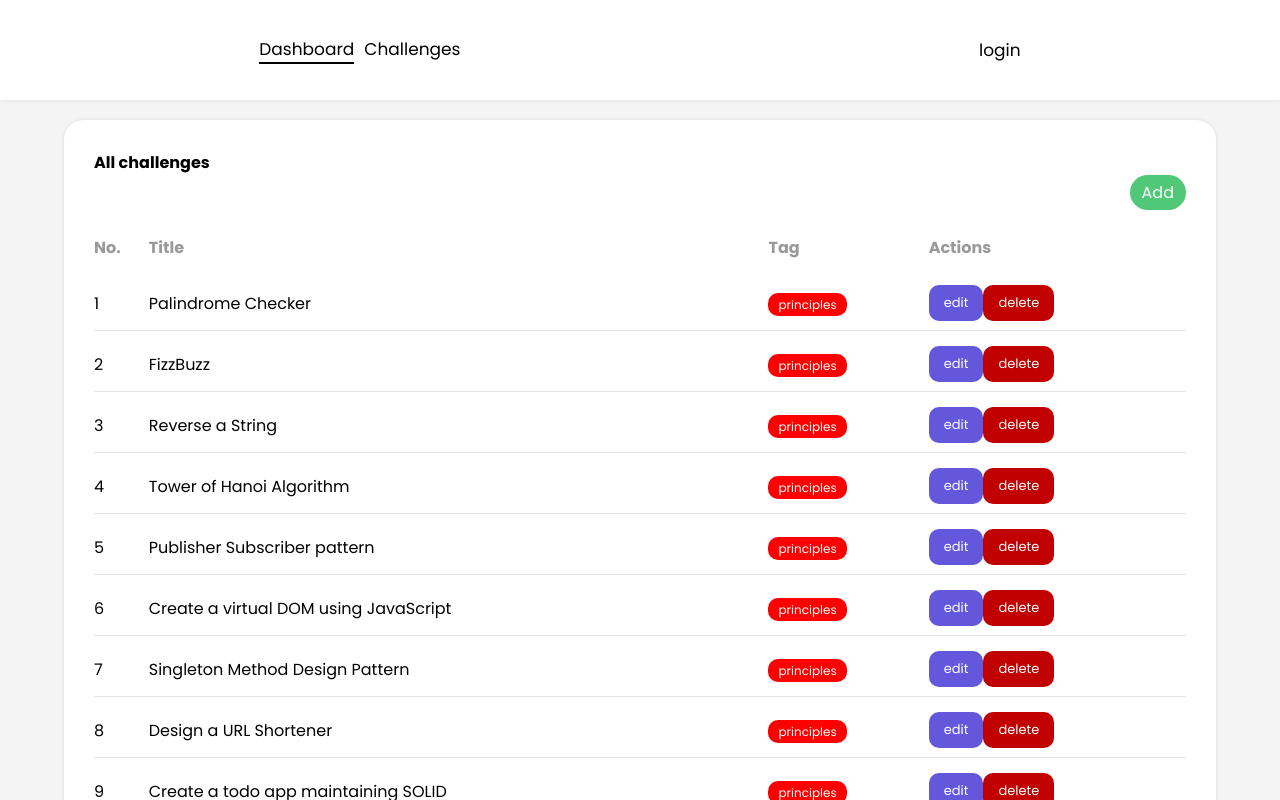
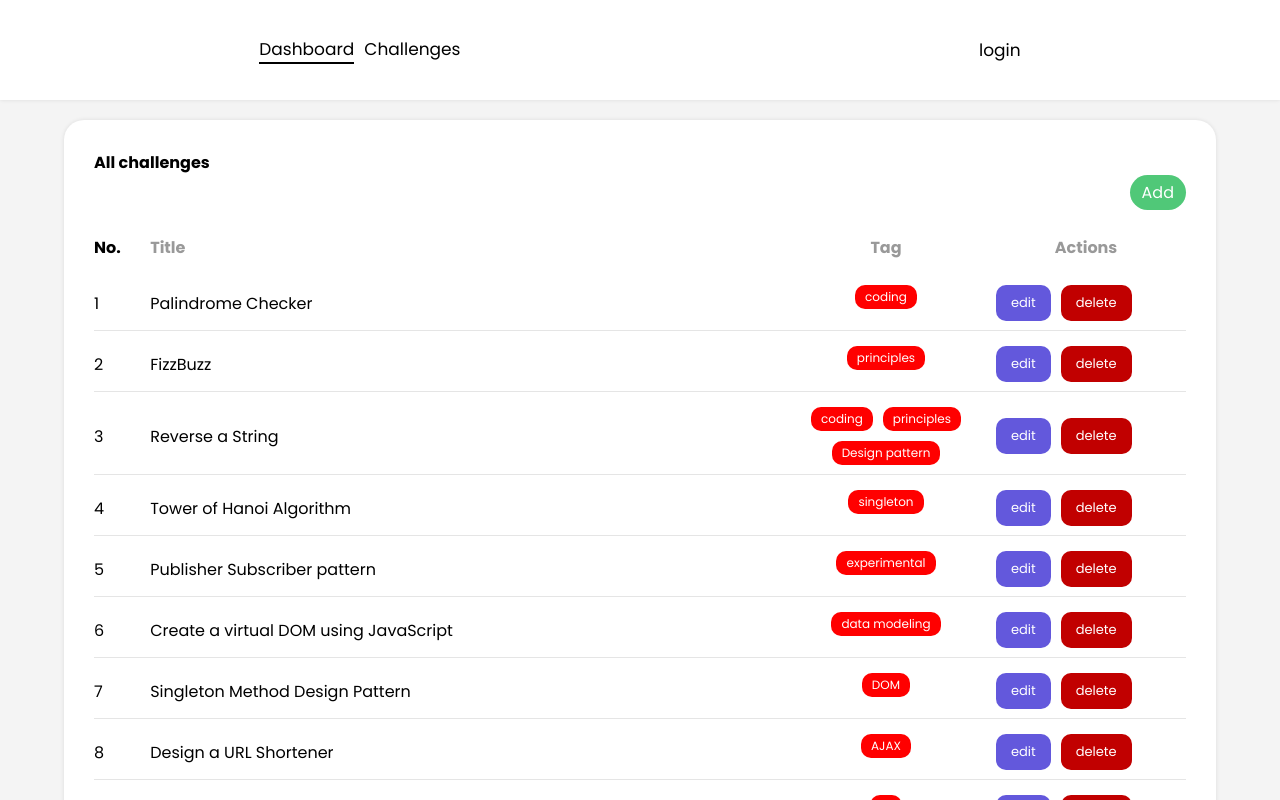
Before and after one commit to gkibria121/challenge-forum, a Next.js app: page /dashboard in a window 1280 px wide. Shown: the top 800 px of the page. Built offline with nearby package versions, Linux system fonts and the light colour scheme.

Commit message:
change style

```diff
--- a/app/dashboard/page.js
+++ b/app/dashboard/page.js
@@ -22,9 +22,9 @@ function page() {
         <thead className="table__thead">
             <tr>
               <th>No.</th>
-              <th colSpan="3">Title</th>
-              <th>Tag</th>
-              <th>Actions</th>
+              <th colSpan="3" className="table__th">Title</th>
+              <th className="table__th table__th--tag">Tag</th>
+              <th className="table__th table__th--actions">Actions</th>
             </tr>
 
 
@@ -33,7 +33,7 @@ function page() {
           <tr className="table__row">
             <td className="table__column">1</td>
             <td className="table__column" colSpan="3">Palindrome Checker</td>
-            <td className="table__column" ><span className="tag">principles</span></td>
+            <td className="table__column table__column--tags tags" ><span className="tag">coding</span></td>
             <td className="table__column" >
                  <button className="btn btn--edit">edit</button>
                  <button className="btn btn--delete">delete</button>
@@ -42,7 +42,7 @@ function page() {
           <tr className="table__row">
             <td className="table__column">2</td>
             <td className="table__column" colSpan="3">FizzBuzz</td>
-            <td className="table__column"><span className="tag">principles</span></td>
+            <td className="table__column table__column--tags tags"><span className="tag">principles</span></td>
             <td className="table__column" >
                 <button className="btn btn--edit">edit</button>
                 <button className="btn btn--delete">delete</button>
@@ -51,7 +51,11 @@ function page() {
           <tr className="table__row">
             <td className="table__column">3</td>
             <td className="table__column" colSpan="3">Reverse a String</td>
-            <td className="table__column"><span className="tag">principles</span></td>
+            <td className="table__column table__column--tags tags">
+              <span className="tag">coding</span>
+              <span className="tag">principles</span>
+              <span className="tag">Design pattern</span>
+            </td>
             <td className="table__column" >
                 <button className="btn btn--edit">edit</button>
                 <button className="btn btn--delete">delete</button>
@@ -60,7 +64,7 @@ function page() {
           <tr className="table__row">
             <td className="table__column">4</td>
             <td className="table__column" colSpan="3">Tower of Hanoi Algorithm</td>
-            <td className="table__column"><span className="tag">principles</span></td>
+            <td className="table__column table__column--tags tags"><span className="tag">singleton</span></td>
             <td className="table__column" >
                 <button className="btn btn--edit">edit</button>
                 <button className="btn btn--delete">delete</button>
@@ -69,7 +73,7 @@ function page() {
           <tr className="table__row">
             <td className="table__column">5</td>
             <td className="table__column" colSpan="3">Publisher Subscriber pattern</td>
-            <td className="table__column"><span className="tag">principles</span></td>
+            <td className="table__column table__column--tags tags"><span className="tag">experimental</span></td>
             <td className="table__column" >
                 <button className="btn btn--edit">edit</button>
                 <button className="btn btn--delete">delete</button>
@@ -78,7 +82,7 @@ function page() {
           <tr className="table__row">
             <td className="table__column">6</td>
             <td className="table__column" colSpan="3">Create a virtual DOM using JavaScript</td>
-            <td className="table__column"><span className="tag">principles</span></td>
+            <td className="table__column table__column--tags tags"><span className="tag">data modeling</span></td>
             <td className="table__column" >
                 <button className="btn btn--edit">edit</button>
                 <button className="btn btn--delete">delete</button>
@@ -87,7 +91,7 @@ function page() {
           <tr className="table__row">
             <td className="table__column">7</td>
             <td className="table__column" colSpan="3">Singleton Method Design Pattern</td>
-            <td className="table__column"><span className="tag">principles</span></td>
+            <td className="table__column table__column--tags tags"><span className="tag">DOM</span></td>
             <td className="table__column" >
                 <button className="btn btn--edit">edit</button>
                 <button className="btn btn--delete">delete</button>
@@ -96,7 +100,7 @@ function page() {
           <tr className="table__row">
             <td className="table__column">8</td>
             <td className="table__column" colSpan="3">Design a URL Shortener</td>
-            <td className="table__column"><span className="tag">principles</span></td>
+            <td className="table__column table__column--tags tags"><span className="tag">AJAX</span></td>
             <td className="table__column" >
                 <button className="btn btn--edit">edit</button>
                 <button className="btn btn--delete">delete</button>
@@ -105,7 +109,7 @@ function page() {
           <tr className="table__row">
             <td className="table__column">9</td>
             <td className="table__column" colSpan="3">Create a todo app maintaining SOLID</td>
-            <td className="table__column"><span className="tag">principles</span></td>
+            <td className="table__column table__column--tags tags"><span className="tag">IFI</span></td>
             <td className="table__column" >
                 <button className="btn btn--edit">edit</button>
                 <button className="btn btn--delete">delete</button>
@@ -114,7 +118,7 @@ function page() {
           <tr className="table__row">
             <td className="table__column">10</td>
             <td className="table__column" colSpan="3">Square Root</td>
-            <td className="table__column"><span className="tag">principles</span></td>
+            <td className="table__column table__column--tags tags"><span className="tag">principles</span></td>
             <td className="table__column" >
                 <button className="btn btn--edit">edit</button>
                 <button className="btn btn--delete">delete</button>
--- a/src/sass/_btn.scss
+++ b/src/sass/_btn.scss
@@ -19,6 +19,7 @@
   &--edit,
   &--delete {
     padding: 0.3rem 1rem; /* Default padding */
+    margin-left: 1rem;
     border-radius: 1rem; /* Default border-radius */
     color: white;
   }
--- a/src/sass/_table.scss
+++ b/src/sass/_table.scss
@@ -1,25 +1,31 @@
-.table{
-
+.table {
   width: 100%;
   margin-top: 2rem;
   border-spacing: 0 2.5rem;
-    &__thead{
-        & tr{
+  &__thead {
+    & tr {
       text-align: left;
     }
-        & tr th{
+  }
+  &__th {
     color: gray;
-             opacity: .8;
+    opacity: 0.8;
+
+    &--tag,
+    &--actions {
+      text-align: center;
+      width: 20rem;
     }
   }
+
   // &__tbody{
   // }
-    &__row{
+  &__row {
     position: relative;
     padding-bottom: 1rem;
     cursor: pointer;
   }
-    &__row::after{
+  &__row::after {
     content: "";
     display: block;
     position: absolute;
@@ -28,6 +34,9 @@
     width: 100%;
     height: 1px;
     background-color: black;
-        opacity: .1;
+    opacity: 0.1;
+  }
+  &__column--tags {
+    width: 20rem;
   }
 }
--- a/src/sass/_tags.scss
+++ b/src/sass/_tags.scss
@@ -1,6 +1,9 @@
 .tags{
-
-}
+    display: flex;
+    flex-wrap: wrap;
+    max-width: 100%;
+    justify-content: center;
+    gap: 1rem;
     .tag{
 
         background-color: red;
@@ -9,3 +12,4 @@
         border-radius: 10px;
         font-size: 1.2rem;
     }
+}
```
Also changed, not shown: app/challenges/page.js (+15 -15 lines). Lines whose indentation alone changed are shown as unchanged.
